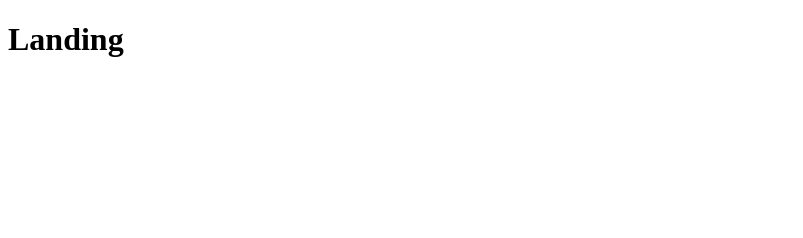
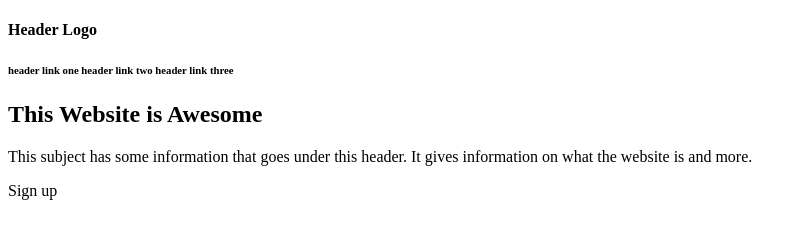
Before and after one commit to Frankie-A/odin-landing, a plain HTML site: page index.html in a window 1280 px wide. Shown: the whole page, without its empty margins (0-803 px from the left). Drawn offline with Linux system fonts and the light colour scheme.

Commit message:
new shell

```diff
--- a/index.html
+++ b/index.html
@@ -3,9 +3,36 @@
     <head>
         <meta charset="UTF-8">
         <title> My landing Page</title>
+        <link rel="stylesheet" href="style.css">
+        <link href="2nd/2nd.html">
     </head>
 
     <body>
-        <h1> Landing </h1>
+       <div class="Header">
+        <h4>
+            Header Logo
+        </h4>
+        <h6>
+            header link one
+            header link two
+            header link three
+        </h6>
+       </div>
+
+       <div class="TopP">
+        <h2>
+            This Website is Awesome
+        </h2>
+        <p>
+            This subject has some information that goes under this header. It gives information on what the website is and more.
+
+        </p>
+
+        <p>
+            Sign up
+        </p>
+
+       </div>
+
     </body>
 </html>
```
Also changed, not shown: 2nd/2nd.html (added, +6 -0 lines).
